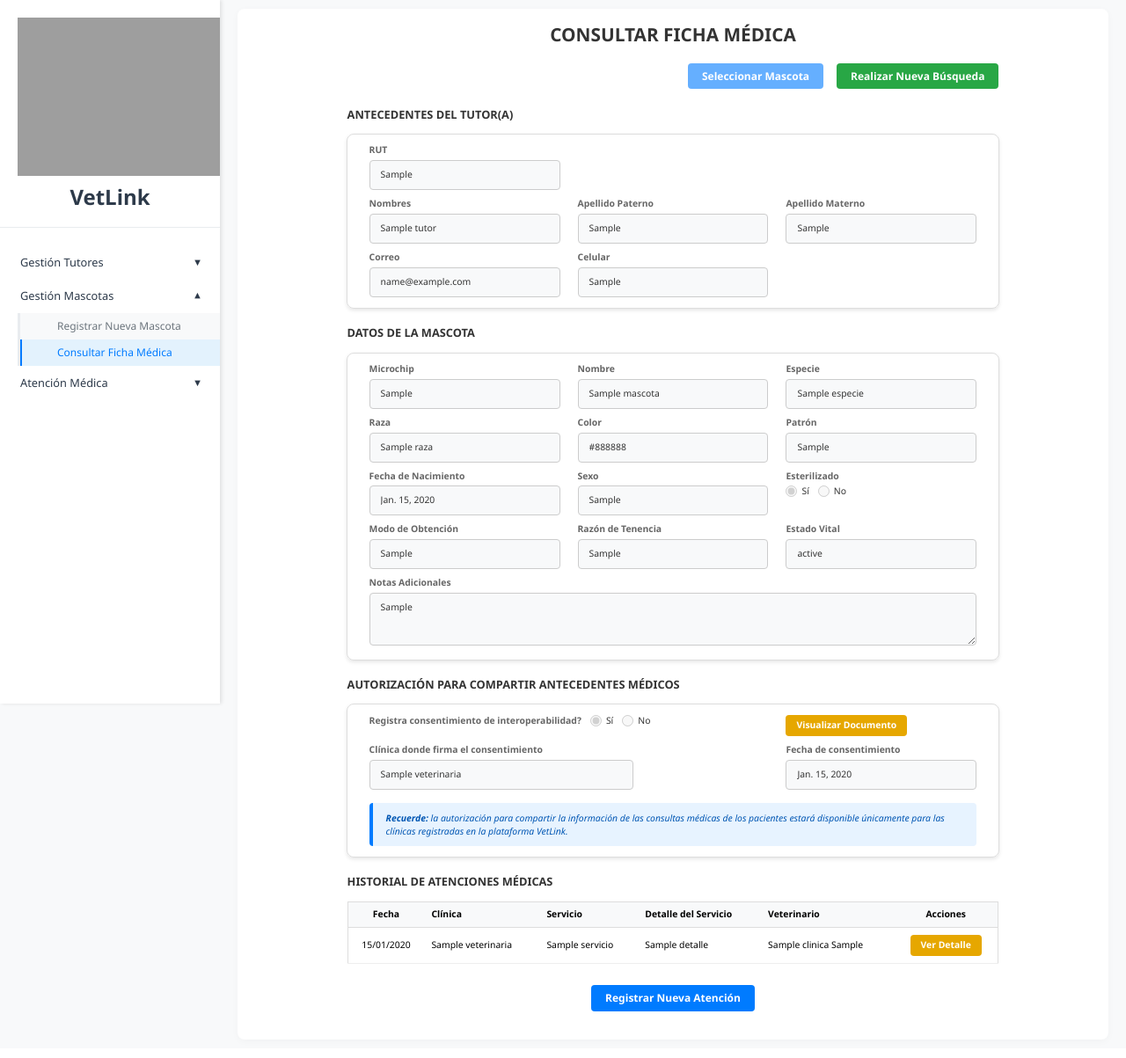
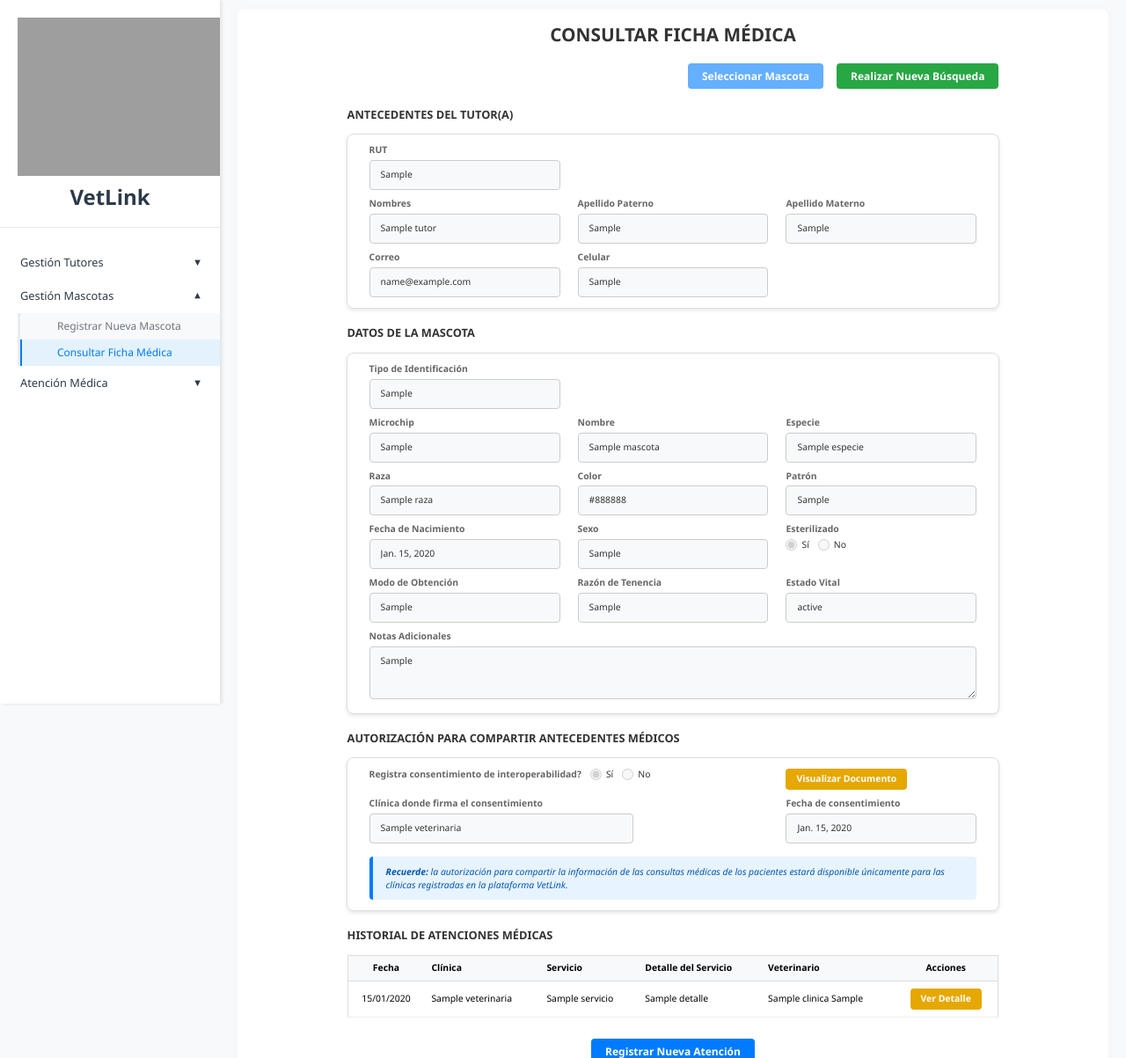
Before and after one commit to aceagarces-creator/VetLink, a Django app: a page that uses mascotas/templates/mascotas/ficha_clinica.html in a window 1280 px wide. Shown: the top 1203 px of the page at 88% size. Before the commit the page ends 1150 px from the top, so only its background shows below. Run offline with Django 5.2, Linux system fonts and the light colour scheme; tables that the repository leaves empty hold one stand-in row (values such as "Sample post"); some libraries are stand-ins or nearby versions; grey boxes are pictures that could not be loaded.

Commit message:
feat: Agregar campo Tipo de Identificación en layout de datos de mascota
- Agregar nueva fila superior con campo Tipo de Identificación en Consultar Ficha Médica
- Implementar lógica condicional en campo Microchip según tipo de identificación
- Mostrar 'No registrado' cuando tipo_identificacion es 'EXTERNO'
- Mostrar número de microchip normal cuando tipo_identificacion es 'INTERNO'
- Mantener columnas 2 y 3 vacías en la nueva fila como especificado
- Preservar todos los estilos y funcionalidades existentes del formulario

Archivos modificados:
- mascotas/templates/mascotas/ficha_clinica.html: Agregar nueva fila y lógica condicional

Resuelve: Visualización mejorada de datos de identificación según tipo de mascota

```diff
--- a/mascotas/templates/mascotas/ficha_clinica.html
+++ b/mascotas/templates/mascotas/ficha_clinica.html
@@ -74,11 +74,25 @@
     <!-- Bloque "Datos de la Mascota" -->
     <div class="card mb-4" style="border: 1px solid #ddd; border-radius: 8px; box-shadow: 0 2px 4px rgba(0,0,0,0.1); margin: 0 auto; width: 80%;">
         <div class="card-body" style="padding: 12px 25px;">
-            <!-- Primera fila: Microchip, Nombre, Especie -->
+            <!-- Nueva fila: Tipo de Identificación -->
             <div style="display: grid; grid-template-columns: 1fr 1fr 1fr; gap: 20px;">
                 <div>
+                    <label style="display: block; font-weight: bold; color: #666; font-size: 0.65rem; margin-bottom: 5px;">Tipo de Identificación</label>
+                    <input type="text" value="{{ mascota_encontrada.tipo_identificacion|default:'' }}" readonly style="width: 100%; padding: 10px 12px; border: 1px solid #ccc; border-radius: 4px; background-color: #f8f9fa; color: #333; box-sizing: border-box; font-size: 0.65rem;">
+                </div>
+                <div>
+                    <!-- Columna vacía -->
+                </div>
+                <div>
+                    <!-- Columna vacía -->
+                </div>
+            </div>
+
+            <!-- Primera fila: Microchip, Nombre, Especie -->
+            <div style="display: grid; grid-template-columns: 1fr 1fr 1fr; gap: 20px; margin-top: 10px;">
+                <div>
                     <label style="display: block; font-weight: bold; color: #666; font-size: 0.65rem; margin-bottom: 5px;">Microchip</label>
-                    <input type="text" value="{{ mascota_encontrada.nro_chip }}" readonly style="width: 100%; padding: 10px 12px; border: 1px solid #ccc; border-radius: 4px; background-color: #f8f9fa; color: #333; box-sizing: border-box; font-size: 0.65rem;">
+                    <input type="text" value="{% if mascota_encontrada.tipo_identificacion == 'EXTERNO' %}No registrado{% else %}{{ mascota_encontrada.nro_chip }}{% endif %}" readonly style="width: 100%; padding: 10px 12px; border: 1px solid #ccc; border-radius: 4px; background-color: #f8f9fa; color: #333; box-sizing: border-box; font-size: 0.65rem;">
                 </div>
                 <div>
                     <label style="display: block; font-weight: bold; color: #666; font-size: 0.65rem; margin-bottom: 5px;">Nombre</label>
```
